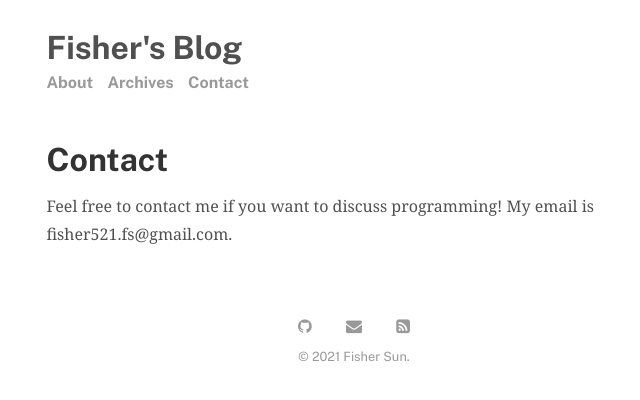
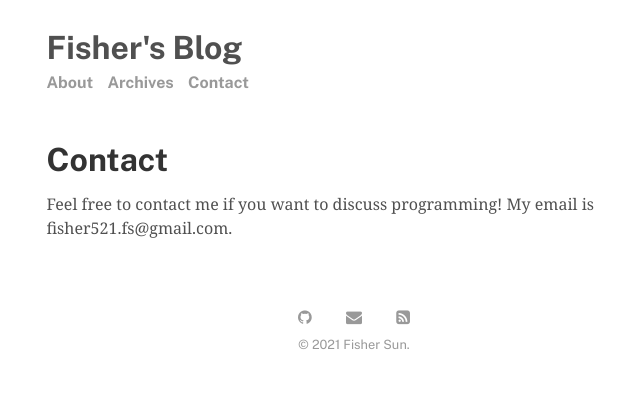
Before and after one commit to seasonedfish/blog, a Jekyll site: the page built from menu/contact.md, in a window 1280 px wide. Shown: the top 400 px of the page, without its empty margins (286-926 px from the left). Built offline with Jekyll 4.4.1, drawn with Linux system fonts in a browser that asks for light colours.

Commit message:
Reduce line height to 1.5rem

```diff
--- a/_sass/_base.scss
+++ b/_sass/_base.scss
@@ -6,7 +6,7 @@ html {
   font-family: $serif-font-family;
   font-size: 16px;
   color: $body-color;
-  line-height: 1.75rem;
+  line-height: 1.5rem;
 }
 
 ::selection {
```
